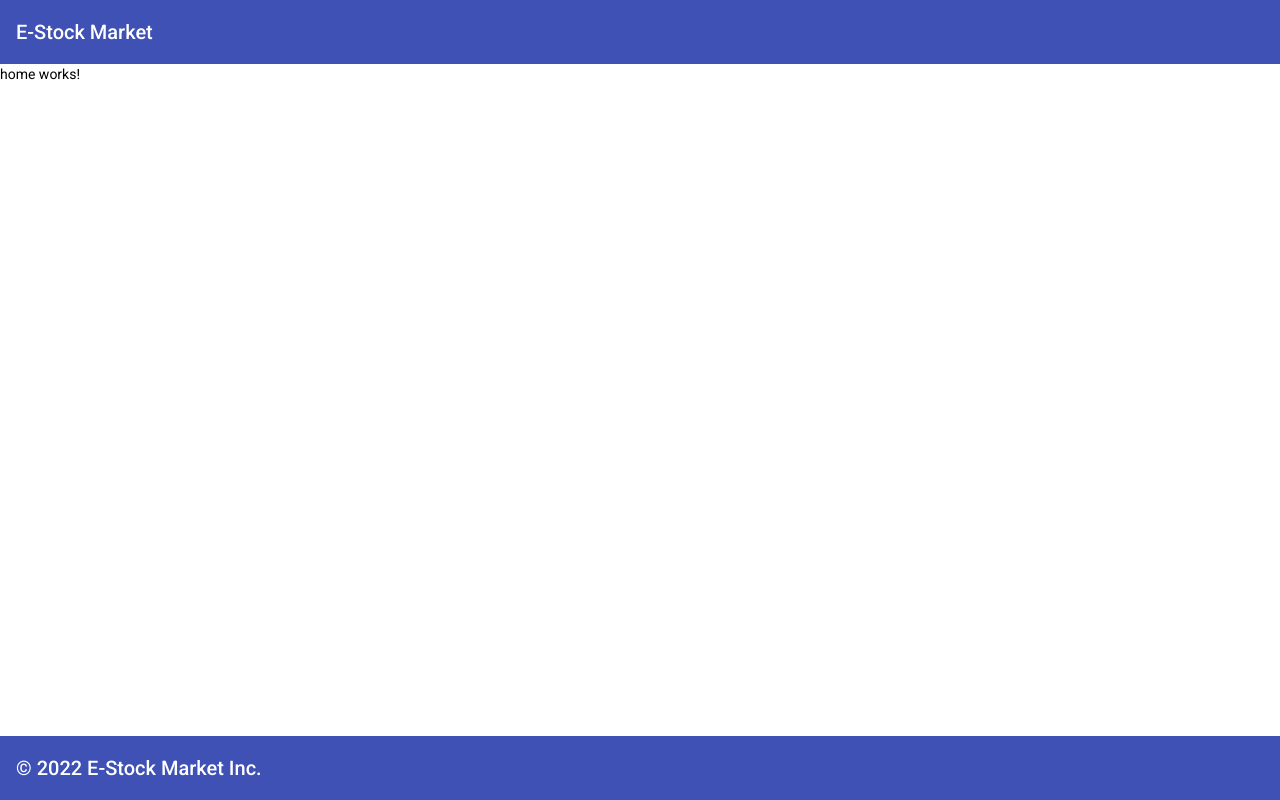
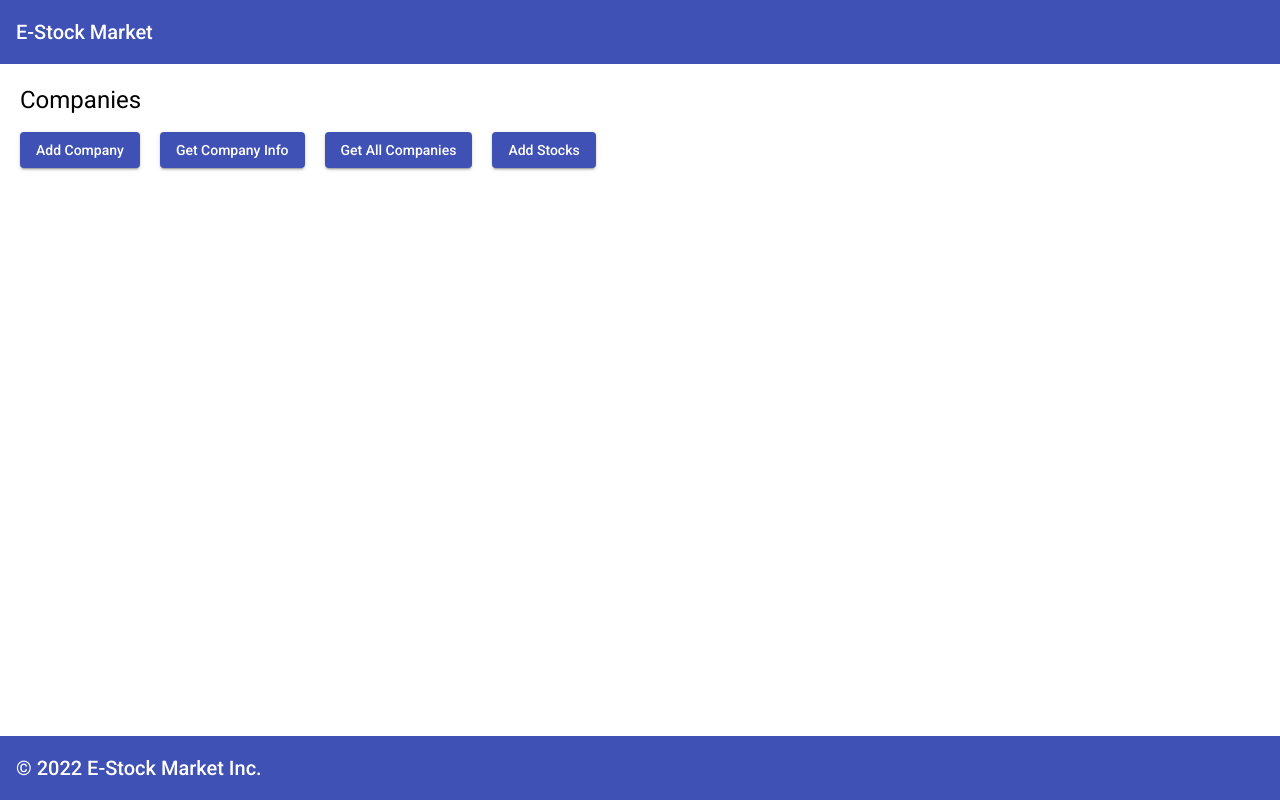
Before and after one commit to prosenjit005/E-Stock-Market-Project, an Angular app in the folder estockmarket-app/: page /home in a window 1280 px wide. Built offline with nearby package versions, Linux system fonts and the light colour scheme.

Commit message:
added home page initial design

```diff
--- a/estockmarket-app/src/app/app.module.ts
+++ b/estockmarket-app/src/app/app.module.ts
@@ -11,6 +11,8 @@ import { BrowserAnimationsModule } from '@angular/platform-browser/animations';
 import { MaterialModule } from './material.module';
 import { FormsModule } from '@angular/forms';
 import { CommonService } from './services/common.service';
+import { CompanyService } from './services/company.service';
+import { StocksService } from './services/stocks.service';
 
 @NgModule({
   declarations: [
@@ -27,7 +29,7 @@ import { CommonService } from './services/common.service';
     MaterialModule,
     FormsModule
   ],
-  providers: [CommonService],
+  providers: [CommonService, CompanyService, StocksService],
   bootstrap: [AppComponent]
 })
 export class AppModule { }
--- a/estockmarket-app/src/app/home/home.component.css
+++ b/estockmarket-app/src/app/home/home.component.css
@@ -0,0 +1,7 @@
+.companyBtns{
+    padding: 0 10px 0 10px;
+}
+
+.companyBtns1{
+    padding: 0 10px 0 0;
+}
--- a/estockmarket-app/src/app/home/home.component.html
+++ b/estockmarket-app/src/app/home/home.component.html
@@ -1 +1,43 @@
-<p>home works!</p>
+<div class="mainContent" id="homeMainContId">
+
+    <h1>
+        Companies
+    </h1>
+
+    <div>
+        <span class="companyBtns1"><button mat-raised-button color="primary" (click)="addCompanyAction()">Add
+                Company</button></span>
+        <span class="companyBtns"><button mat-raised-button color="primary" (click)="getCompanyAction()">Get Company
+                Info</button></span>
+        <span class="companyBtns"><button mat-raised-button color="primary" (click)="getAllCompaniesAction()">Get All
+                Companies</button></span>
+        <span class="companyBtns"><button mat-raised-button color="primary" (click)="addStocksAction()">Add
+                Stocks</button></span>
+    </div>
+
+    <div *ngIf="addCompanyShowFlag">
+        Add Company
+    </div>
+
+    <div *ngIf="getCompanyShowFlag">
+        Get Company
+    </div>
+
+    <div *ngIf="getAllCompaniesShowFlag">
+        Get all Companies
+
+        <mat-list>
+            <mat-list-item>Item 1</mat-list-item>
+            <mat-divider></mat-divider>
+            <mat-list-item>Item 2</mat-list-item>
+            <mat-divider></mat-divider>
+            <mat-list-item>Item 3</mat-list-item>
+        </mat-list>
+    </div>
+
+    <div *ngIf="addStocksShowFlag">
+        Add Stocks
+    </div>
+
+
+</div>
--- a/estockmarket-app/src/app/home/home.component.ts
+++ b/estockmarket-app/src/app/home/home.component.ts
@@ -1,4 +1,5 @@
 import { Component, OnInit } from '@angular/core';
+import { CompanyService } from '../services/company.service';
 
 @Component({
   selector: 'app-home',
@@ -7,9 +8,43 @@ import { Component, OnInit } from '@angular/core';
 })
 export class HomeComponent implements OnInit {
 
-  constructor() { }
+  addCompanyShowFlag = false;
+  getCompanyShowFlag = false;
+  getAllCompaniesShowFlag = false;
+  addStocksShowFlag = false;
+
+  constructor(public companyService:CompanyService) { }
 
   ngOnInit(): void {
   }
 
+  addCompanyAction() {
+    this.addCompanyShowFlag = true;
+    this.getCompanyShowFlag = false;
+    this.getAllCompaniesShowFlag = false;
+    this.addStocksShowFlag = false;
+
+  }
+
+  getCompanyAction() {
+    this.addCompanyShowFlag = false;
+    this.getCompanyShowFlag = true;
+    this.getAllCompaniesShowFlag = false;
+    this.addStocksShowFlag = false;
+  }
+
+  getAllCompaniesAction() {
+    this.addCompanyShowFlag = false;
+    this.getCompanyShowFlag = false;
+    this.getAllCompaniesShowFlag = true;
+    this.addStocksShowFlag = false;
+  }
+
+  addStocksAction() {
+    this.addCompanyShowFlag = false;
+    this.getCompanyShowFlag = false;
+    this.getAllCompaniesShowFlag = false;
+    this.addStocksShowFlag = true;
+  }
+
 }
--- /dev/null
+++ b/estockmarket-app/src/app/services/company.service.ts
@@ -0,0 +1,9 @@
+import { Injectable } from '@angular/core';
+
+@Injectable({
+  providedIn: 'root'
+})
+export class CompanyService {
+
+  constructor() { }
+}
--- /dev/null
+++ b/estockmarket-app/src/app/services/stocks.service.ts
@@ -0,0 +1,9 @@
+import { Injectable } from '@angular/core';
+
+@Injectable({
+  providedIn: 'root'
+})
+export class StocksService {
+
+  constructor() { }
+}
```
Also changed, not shown: 2 other files (tests, documents, lock files or other folders).
